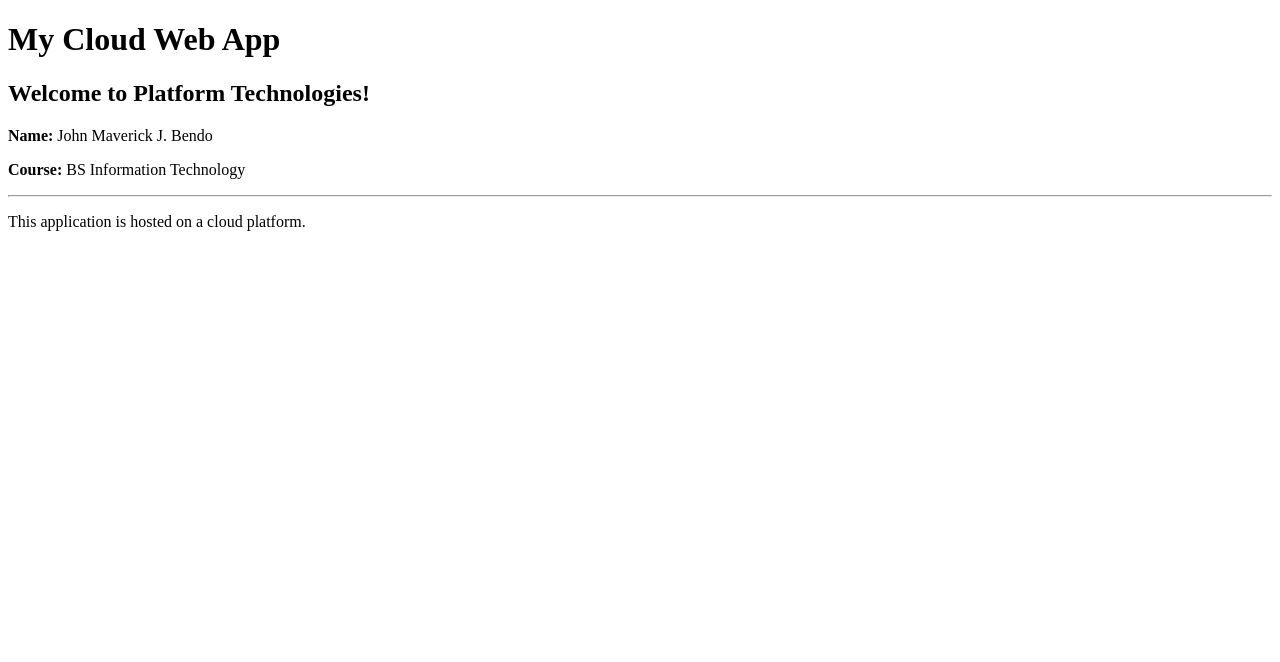
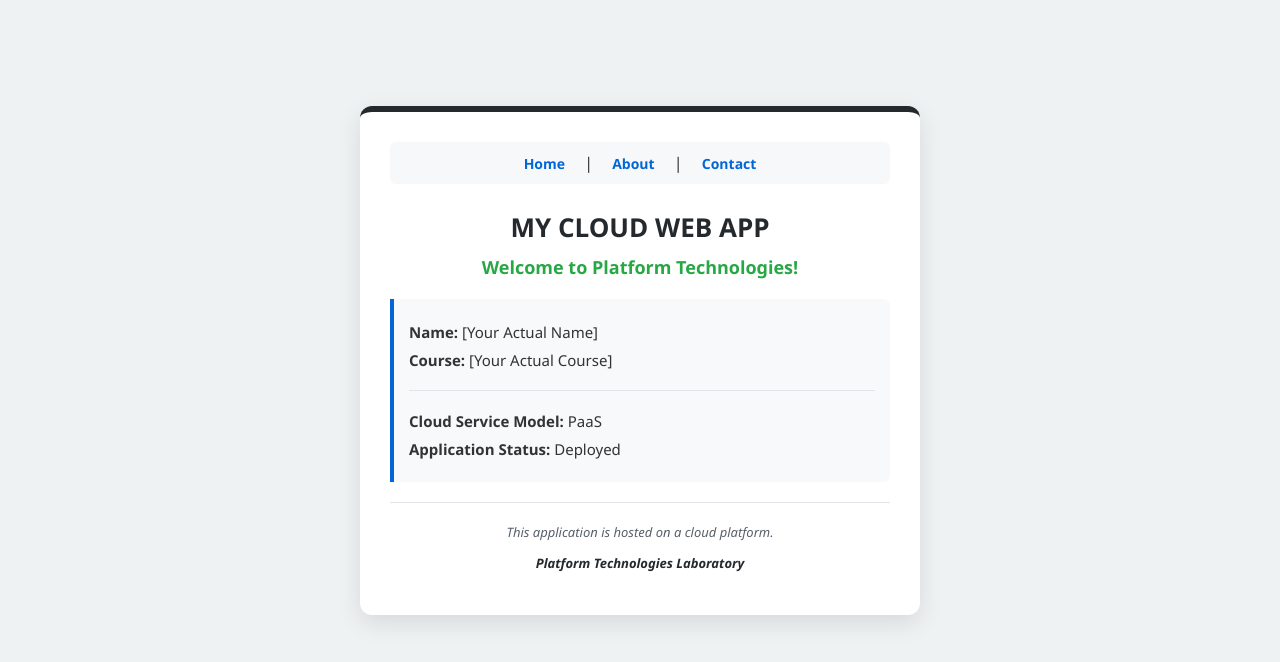
Before and after one commit to jmbendo-sys/platform-tech-cloud-lab, a plain HTML site: page index.html in a window 1280 px wide. Drawn offline with Linux system fonts and the light colour scheme.

Commit message:
Update index.html

```diff
--- a/index.html
+++ b/index.html
@@ -4,20 +4,105 @@
     <meta charset="UTF-8">
     <meta name="viewport" content="width=device-width, initial-scale=1.0">
     <title>My Cloud Web App</title>
+    <style>
+        body {
+            font-family: 'Segoe UI', Tahoma, Geneva, Verdana, sans-serif;
+            background-color: #eef2f3;
+            color: #333;
+            margin: 0;
+            padding: 40px 20px;
+            display: flex;
+            justify-content: center;
+            align-items: center;
+            min-height: 80vh;
+        }
+        .container {
+            background-color: #ffffff;
+            max-width: 500px;
+            width: 100%;
+            padding: 30px;
+            border-radius: 12px;
+            box-shadow: 0 8px 24px rgba(0, 0, 0, 0.1);
+            text-align: center;
+            border-top: 6px solid #24292e;
+        }
+        nav {
+            margin-bottom: 25px;
+            background-color: #f6f8fa;
+            padding: 10px;
+            border-radius: 6px;
+        }
+        nav a {
+            text-decoration: none;
+            color: #0366d6;
+            font-weight: bold;
+            margin: 0 15px;
+            font-size: 14px;
+        }
+        nav a:hover {
+            text-decoration: underline;
+        }
+        h1 {
+            font-size: 26px;
+            color: #24292e;
+            margin: 0 0 10px 0;
+        }
+        h2 {
+            font-size: 18px;
+            color: #28a745;
+            margin: 0 0 20px 0;
+        }
+        .info-box {
+            background: #f8f9fa;
+            border-left: 4px solid #0366d6;
+            padding: 15px;
+            text-align: left;
+            margin-bottom: 20px;
+            border-radius: 0 6px 6px 0;
+        }
+        .info-box p {
+            margin: 8px 0;
+            font-size: 15px;
+        }
+        hr {
+            border: 0;
+            height: 1px;
+            background: #e1e4e8;
+            margin: 20px 0;
+        }
+        .footer-text {
+            font-size: 13px;
+            color: #586069;
+            font-style: italic;
+        }
+    </style>
 </head>
 <body>
 
-    <h1>My Cloud Web App</h1>
-    <h2>Welcome to Platform Technologies!</h2>
+    <div class="container">
+        <!-- Navigation -->
+        <nav>
+            <a href="#">Home</a> | <a href="#">About</a> | <a href="#">Contact</a>
+        </nav>
 
-    <div>
-        <p><strong>Name:</strong> John Maverick J. Bendo</p>
-        <p><strong>Course:</strong> BS Information Technology</p>
+        <!-- Main Headers -->
+        <h1>MY CLOUD WEB APP</h1>
+        <h2>Welcome to Platform Technologies!</h2>
+
+        <!-- Student & Cloud Information -->
+        <div class="info-box">
+            <p><strong>Name:</strong> [Your Actual Name]</p>
+            <p><strong>Course:</strong> [Your Actual Course]</p>
+            <hr>
+            <p><strong>Cloud Service Model:</strong> PaaS</p>
+            <p><strong>Application Status:</strong> Deployed</p>
+        </div>
+
+        <hr>
+        <!-- Footer Information -->
+        <p class="footer-text">This application is hosted on a cloud platform.</p>
+        <p class="footer-text" style="font-weight: bold; color: #24292e;">Platform Technologies Laboratory</p>
     </div>
-
-    <hr>
-
-    <p>This application is hosted on a cloud platform.</p>
 
 </body>
 </html>
```
